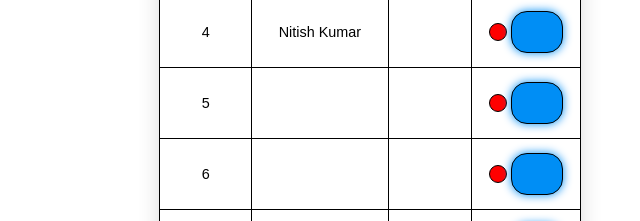
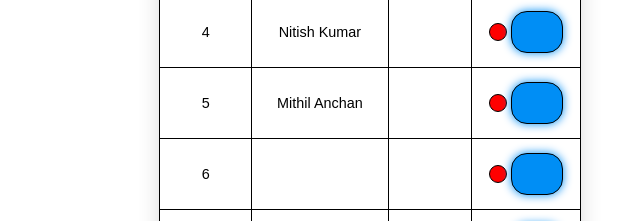
Before and after one commit to aryanboss/devopsiiit, a plain HTML site: page devopsiiit/index.html in a window 1280 px wide. Shown: the part 346-567 px from the top of the page, 270-910 px from the left. Drawn offline with Linux system fonts and the light colour scheme.

Commit message:
Update index.html

```diff
--- a/devopsiiit/index.html
+++ b/devopsiiit/index.html
@@ -47,7 +47,7 @@
     </tr>
     <tr>
       <td>5</td>
-      <td>&nbsp;</td>
+      <td>Mithil Anchan</td>
       <td>&nbsp;</td>
        <td><button class="button2"></button><button class="buttonactive" onclick="audio.play();"></button></td>
     </tr>
```
